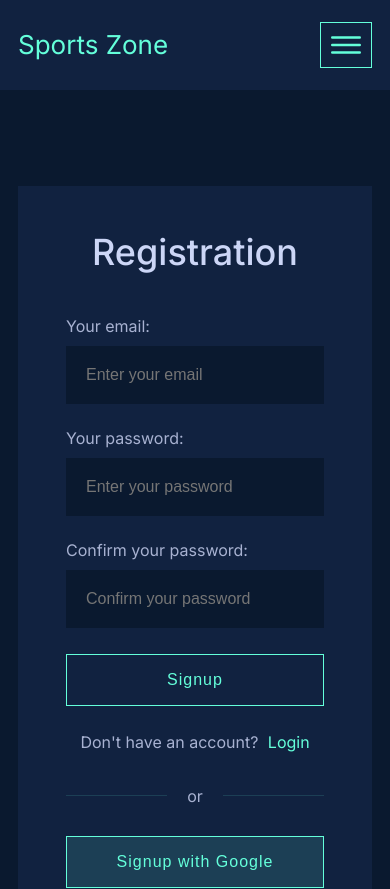
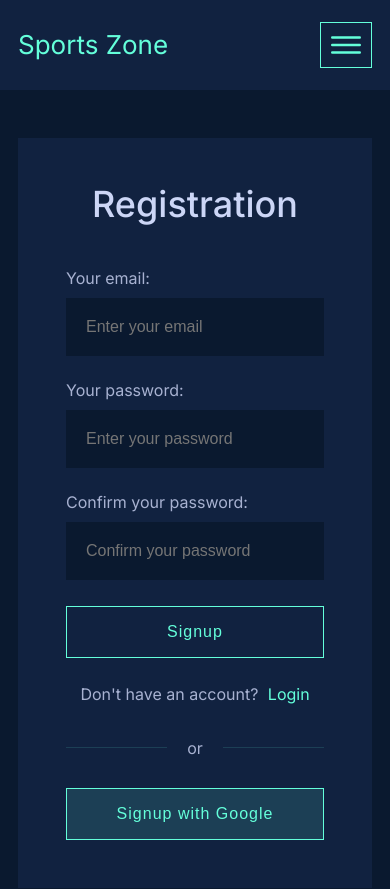
Before and after one commit to tanvirch0750/Sports-Zone-Inventory---Client, a React (Create React App) app: page /signup in a window 390 px wide. Shown: the top 889 px of the page. Built offline with nearby package versions, Linux system fonts and the light colour scheme; no server answers.

Commit message:
make login , signup, add item page responsive

```diff
--- a/src/Authentication/Login/Login.css
+++ b/src/Authentication/Login/Login.css
@@ -1,3 +1,11 @@
 .login {
   padding: 9.6rem 0;
+  padding-bottom: 3.2rem;
 }
+
+@media only screen and (max-width: 900px) {
+  .login {
+    padding: 4.8rem 0;
+    padding-bottom: 2.4rem;
+  }
+}
--- a/src/Authentication/SignUp/SignUp.css
+++ b/src/Authentication/SignUp/SignUp.css
@@ -1,3 +1,11 @@
 .signup {
   padding: 9.6rem 0;
+  padding-bottom: 3.2rem;
 }
+
+@media only screen and (max-width: 900px) {
+  .signup {
+    padding: 4.8rem 0;
+    padding-bottom: 2.4rem;
+  }
+}
--- a/src/components/CeoQuotes/CeoQuotes.jsx
+++ b/src/components/CeoQuotes/CeoQuotes.jsx
@@ -18,7 +18,7 @@ const CeoQuotes = () => {
               you’re still using antiquated processes to keep track of your
               sports equipment, it’s time to consider moving into the digital
               age with a state-of-the-art system. So we are providing that
-              system for all out outlet around the country.
+              system for all our outlet around the country.
             </blockquote>
             <p>
               <span className="ceo-name">Marc Spector</span>
--- a/src/pages/AddItem/AddItem.css
+++ b/src/pages/AddItem/AddItem.css
@@ -1,3 +1,11 @@
 .add-item {
   padding: 9.6rem 0;
+  padding-bottom: 3.2rem;
 }
+
+@media only screen and (max-width: 900px) {
+  .add-item {
+    padding: 4.8rem 0;
+    padding-bottom: 2.4rem;
+  }
+}
```
